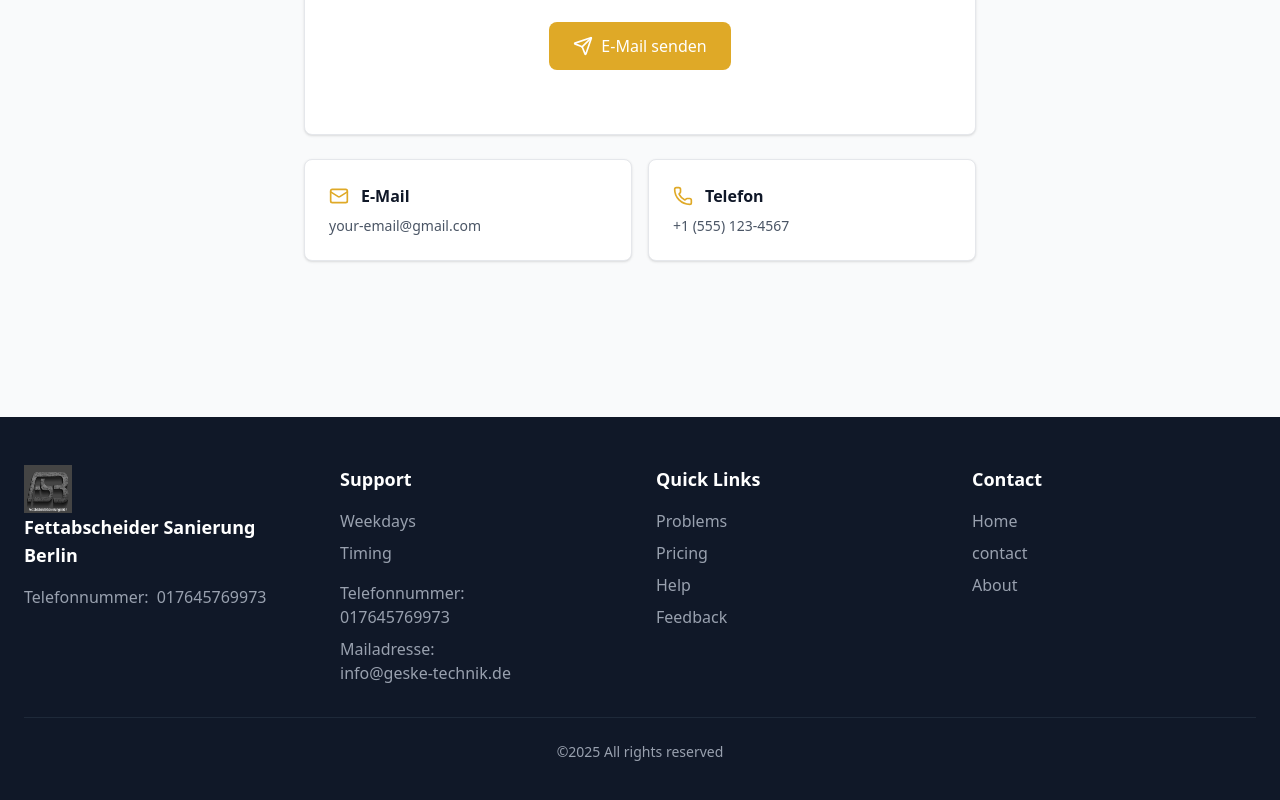
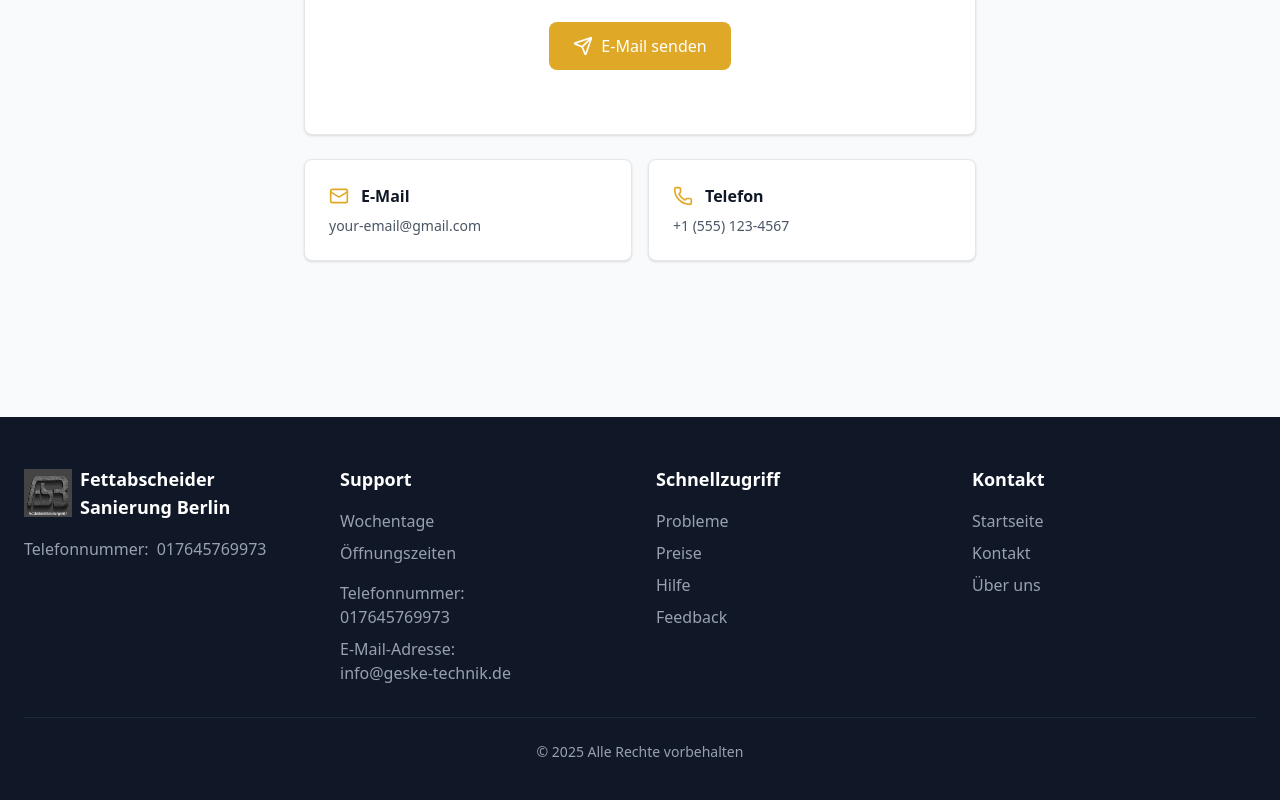
Before and after one commit to binaya-adhikaree/project-frontend, a React (Vite) app: page /contact in a window 1280 px wide. Shown: the part 464-1264 px from the top of the page. Built offline with nearby package versions, Linux system fonts and the light colour scheme; no server answers.

Commit message:
change footer in german

```diff
--- a/src/components/Footer.tsx
+++ b/src/components/Footer.tsx
@@ -1,4 +1,4 @@
-import logo from "../images/logo.png"
+import logo from "../images/logo.png";
 
 export default function Footer() {
   return (
@@ -6,32 +6,32 @@ export default function Footer() {
       <div className="max-w-7xl mx-auto">
         <div className="grid grid-cols-1 md:grid-cols-2 lg:grid-cols-4 gap-8 mb-8">
 
-
           <div>
-            <h3 className="text-lg font-semibold mb-4">
-              <img src={logo} className="h-12 w-12"/>
-              Fettabscheider Sanierung Berlin</h3>
+            <h3 className="text-lg font-semibold mb-4 flex items-center gap-2">
+              <img src={logo} className="h-12 w-12" alt="Logo" />
+              Fettabscheider Sanierung Berlin
+            </h3>
             <div className="text-gray-400 space-y-2">
               <p className="flex items-start gap-2">
-                <span className="font-medium">
-                  Telefonnummer:</span>
+                <span className="font-medium">Telefonnummer:</span>
                 <a href="tel:017645769973" className="hover:text-blue-400 transition-colors">
                   017645769973
                 </a>
               </p>
             </div>
           </div>
+
           <div>
             <h3 className="text-lg font-semibold mb-4">Support</h3>
             <ul className="space-y-2 text-gray-400">
               <li>
                 <a href="#weekdays" className="hover:text-white transition-colors">
-                  Weekdays
+                  Wochentage
                 </a>
               </li>
               <li>
                 <a href="#timing" className="hover:text-white transition-colors">
-                  Timing
+                  Öffnungszeiten
                 </a>
               </li>
               <li className="pt-2">
@@ -42,7 +42,7 @@ export default function Footer() {
                 </a>
               </li>
               <li>
-                <span className="font-medium">Mailadresse:</span>
+                <span className="font-medium">E-Mail-Adresse:</span>
                 <br />
                 <a href="mailto:info@geske-technik.de" className="hover:text-blue-400 transition-colors">
                   info@geske-technik.de
@@ -51,23 +51,22 @@ export default function Footer() {
             </ul>
           </div>
 
-
           <div>
-            <h3 className="text-lg font-semibold mb-4">Quick Links</h3>
+            <h3 className="text-lg font-semibold mb-4">Schnellzugriff</h3>
             <ul className="space-y-2 text-gray-400">
               <li>
                 <a href="#problems" className="hover:text-white transition-colors">
-                  Problems
+                  Probleme
                 </a>
               </li>
               <li>
                 <a href="#pricing" className="hover:text-white transition-colors">
-                  Pricing
+                  Preise
                 </a>
               </li>
               <li>
                 <a href="#help" className="hover:text-white transition-colors">
-                  Help
+                  Hilfe
                 </a>
               </li>
               <li>
@@ -80,31 +79,29 @@ export default function Footer() {
 
           {/* Contact */}
           <div>
-            <h3 className="text-lg font-semibold mb-4">Contact</h3>
+            <h3 className="text-lg font-semibold mb-4">Kontakt</h3>
             <ul className="space-y-2 text-gray-400">
               <li>
                 <a href="/home" className="hover:text-white transition-colors">
-                  Home
+                  Startseite
                 </a>
               </li>
               <li>
                 <a href="/contact" className="hover:text-white transition-colors">
-                  contact
+                  Kontakt
                 </a>
               </li>
               <li>
                 <a href="/about" className="hover:text-white transition-colors">
-                  About
+                  Über uns
                 </a>
               </li>
-
             </ul>
           </div>
         </div>
 
-
         <div className="border-t border-gray-800 pt-6 text-center text-gray-400 text-sm">
-          <p>©{new Date().getFullYear()} All rights reserved</p>
+          <p>© {new Date().getFullYear()} Alle Rechte vorbehalten</p>
         </div>
       </div>
     </footer>
```
